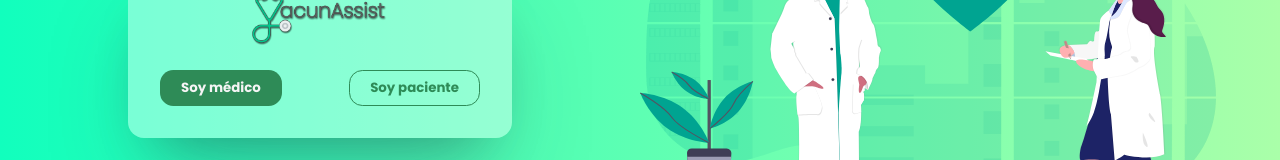
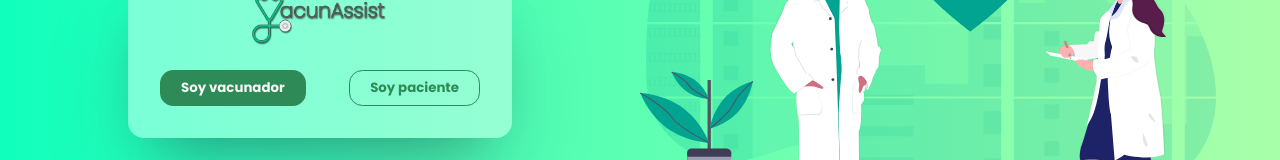
Before and after one commit to franciscogallom/vacunAssist, a React (Create React App) app in the folder client/: page / in a window 1280 px wide. Shown: the part 348-508 px from the top of the page. Built offline with nearby package versions, Linux system fonts and the light colour scheme.

Commit message:
Login as vaccinator

```diff
--- a/client/src/components/Onboarding/Login.js
+++ b/client/src/components/Onboarding/Login.js
@@ -1,7 +1,7 @@
 import "./onboarding.css"
 import { login } from "../../services/axios/onboarding"
 import { useContext, useState } from "react"
-import { useHistory, Link } from "react-router-dom"
+import { useHistory, Link, useLocation } from "react-router-dom"
 import homeBannerSVG from "../../assets/images/home-banner.svg"
 import Button from "../Button/Button"
 import Context from "../../context/context"
@@ -13,6 +13,9 @@ function Login() {
   const [errors, setErrors] = useState([])
   const [errorOnConfirmation, setErrorOnConfirmation] = useState("")
   const history = useHistory()
+
+  const useQuery = () => new URLSearchParams(useLocation().search)
+  const isVaccinator = useQuery().get("vaccinator")
 
   const handleLogin = () => {
     if (dni.length === 0 || password.length === 0) {
@@ -65,7 +68,9 @@ function Login() {
 
         <div className="buttons-container">
           <Button handleClick={() => handleLogin()} text="Iniciar sesión" />
-          <Button handleClick={() => history.push("/signup")} text="No tengo cuenta" secondary />
+          {!isVaccinator && (
+            <Button handleClick={() => history.push("/signup")} text="No tengo cuenta" secondary />
+          )}
         </div>
       </Form>
       <img className="home-banner" src={homeBannerSVG} alt="Ilustración de médicos" />
--- a/client/src/components/Onboarding/WhoAmI.js
+++ b/client/src/components/Onboarding/WhoAmI.js
@@ -1,11 +1,8 @@
-
 import "./onboarding.css"
 import homeBannerSVG from "../../assets/images/home-banner.svg"
 import logo from "../../assets/images/logo.png"
 import Button from "../Button/Button"
 import { useHistory } from "react-router-dom"
-
-
 
 function WhoAmI() {
   const history = useHistory()
@@ -15,14 +12,16 @@ function WhoAmI() {
         <form className="form">
           <img className="logo" src={logo} alt="Logo de VacunAssist" />
           <div className="buttons-container">
-              <Button handleClick={() => history.push("/signupmedic")} text="Soy médico" />
+            <Button
+              handleClick={() => history.push("/login?vaccinator=true")}
+              text="Soy vacunador"
+            />
             <Button handleClick={() => history.push("/signup")} text="Soy paciente" secondary />
           </div>
         </form>
       </div>
       <img className="home-banner" src={homeBannerSVG} alt="Ilustración de médicos" />
     </div>
-
   )
 }
 
```
Lines whose indentation alone changed are shown as unchanged.
